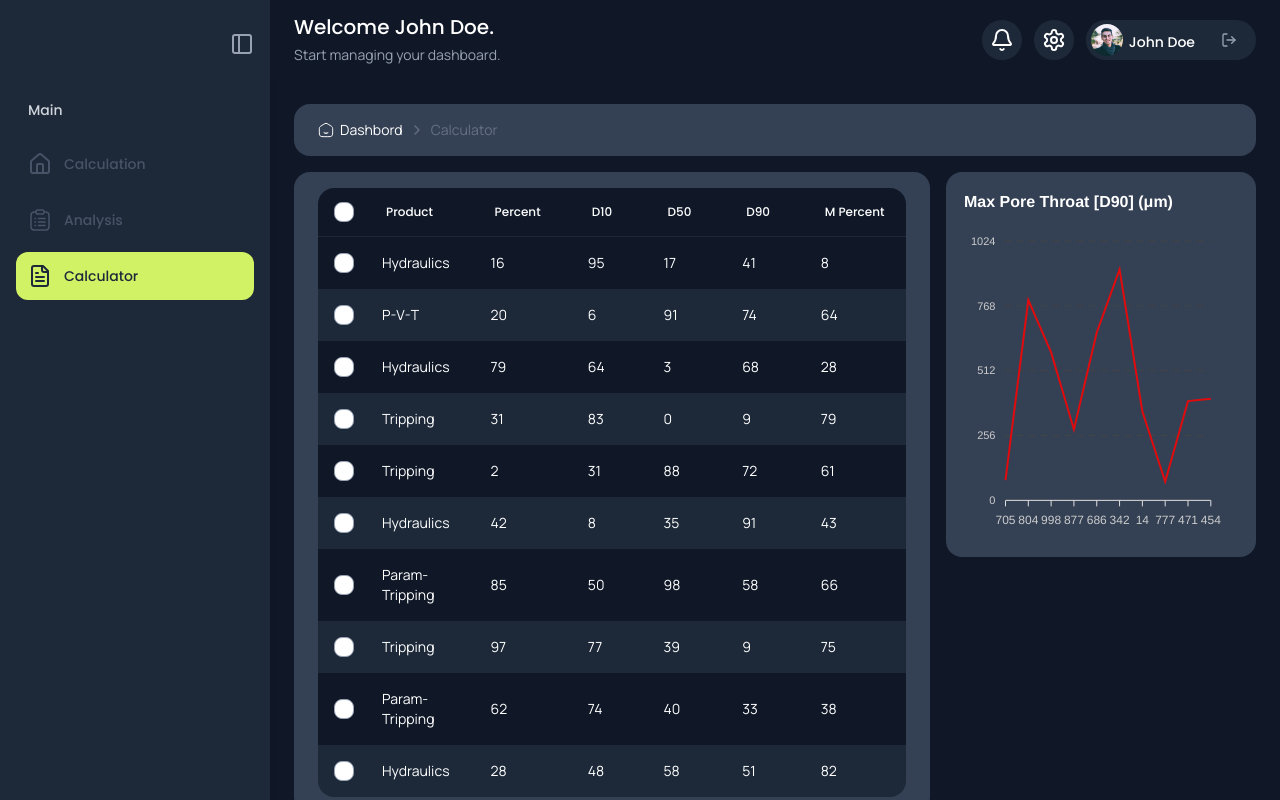
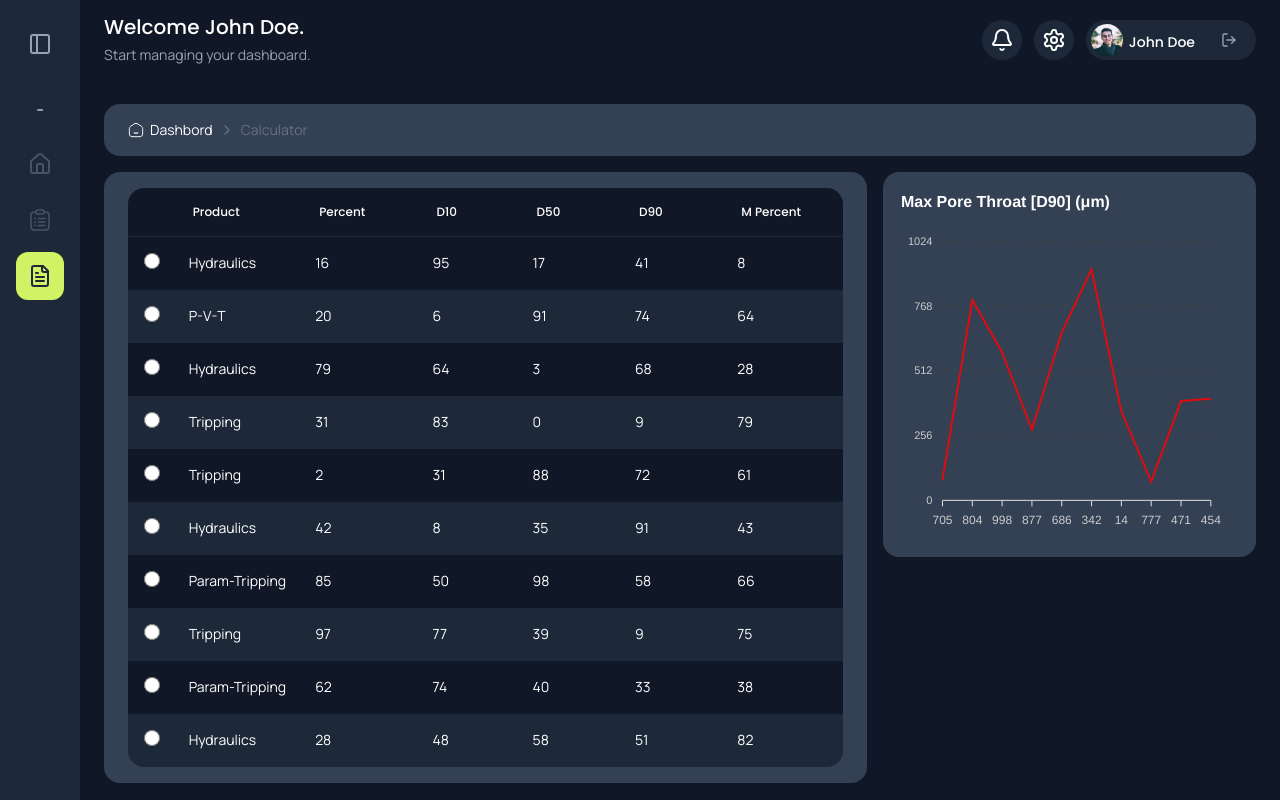
Before and after one commit to herdyy69/mining-demo, a Next.js app: page /calculator in a window 1280 px wide. Built offline with nearby package versions, Linux system fonts and the light colour scheme.

Commit message:
refactor: remove navigation buttons from form components and update PumpFlowRateChart to accept value prop

```diff
--- a/src/app/(dashboard)/calculation/[guid]/formDescription.tsx
+++ b/src/app/(dashboard)/calculation/[guid]/formDescription.tsx
@@ -106,20 +106,6 @@ export const FormDescription = () => {
           </div>
         </div>
       </div>
-      <div className='flex w-full justify-end gap-2'>
-        <div className='flex gap-2'>
-          <Form.Button
-            onClick={() => router.push('/calculation')}
-            type='button'
-            className='btn-outline-greyscale text-greyscale-0'
-          >
-            Cancel
-          </Form.Button>
-          <Form.Button type='submit' className='btn-lime'>
-            Next
-          </Form.Button>
-        </div>
-      </div>
     </Form>
   )
 }
--- a/src/app/(dashboard)/calculation/[guid]/formFluid.tsx
+++ b/src/app/(dashboard)/calculation/[guid]/formFluid.tsx
@@ -303,22 +303,6 @@ export const FormFluid = () => {
             </div>
           </div>
         </div>
-        <div className='flex w-full justify-end gap-2'>
-          <div className='flex gap-2'>
-            <Form.Button onClick={() => router.back()} type='button' className='btn-outline-greyscale text-greyscale-0'>
-              Previous
-            </Form.Button>
-            <Form.Button
-              type='submit'
-              className='btn-lime'
-              onClick={() => {
-                router.push('/calculation/xx-xxx?tab=temperature')
-              }}
-            >
-              Next
-            </Form.Button>
-          </div>
-        </div>
       </Form>
       <div className='space-y-4'>
         <div className='card h-max'>
--- a/src/app/(dashboard)/calculation/[guid]/formFormation/index.tsx
+++ b/src/app/(dashboard)/calculation/[guid]/formFormation/index.tsx
@@ -290,16 +290,6 @@ export const FormFormation = () => {
             </div>
           </div>
         </div>
-        <div className='flex w-full justify-end gap-2'>
-          <div className='flex gap-2'>
-            <Form.Button onClick={() => router.back()} type='button' className='btn-outline-greyscale text-greyscale-0'>
-              Previous
-            </Form.Button>
-            <Form.Button type='submit' className='btn-lime'>
-              Next
-            </Form.Button>
-          </div>
-        </div>
       </Form>
       <div className='card h-max pb-1 pl-2'>
         <PumpFlowRateChart />
--- a/src/app/(dashboard)/calculation/[guid]/formGeometry/index.tsx
+++ b/src/app/(dashboard)/calculation/[guid]/formGeometry/index.tsx
@@ -89,7 +89,7 @@ export const FormGeometry = () => {
           router.push('/calculation/xx-xxx?tab=fluid-System')
         }}
         onError={(error) => {}}
-        className='card col-span-2 space-y-2'
+        className='card col-span-2 h-max space-y-2'
         key={form.watch('geometry')}
       >
         <h1 className='plabs-headline-regular-24 mb-4'>
@@ -152,17 +152,6 @@ export const FormGeometry = () => {
             <Icons.Plus className='text-greyscale-0 h-4 w-4' />
           </button>
         </div>
-
-        <div className='flex w-full justify-end gap-2'>
-          <div className='flex gap-2'>
-            <Form.Button onClick={() => router.back()} type='button' className='btn-outline-greyscale text-greyscale-0'>
-              Previous
-            </Form.Button>
-            <Form.Button type='submit' className='btn-lime'>
-              Next
-            </Form.Button>
-          </div>
-        </div>
       </Form>
       <div className='space-y-4'>
         <div className='card'>
--- a/src/app/(dashboard)/calculation/[guid]/formRig/index.tsx
+++ b/src/app/(dashboard)/calculation/[guid]/formRig/index.tsx
@@ -81,7 +81,7 @@ export const FormRig = () => {
           router.push('/calculation/xx-xxx?tab=formation')
         }}
         onError={(error) => {}}
-        className='card col-span-2 space-y-2'
+        className='card col-span-2 h-max space-y-2'
       >
         <h1 className='plabs-headline-regular-24 mb-4'>
           {searchParams.get('tab')
@@ -422,16 +422,6 @@ export const FormRig = () => {
             </div>
           </div>
         </div>
-        <div className='flex w-full justify-end gap-2'>
-          <div className='flex gap-2'>
-            <Form.Button onClick={() => router.back()} type='button' className='btn-outline-greyscale text-greyscale-0'>
-              Previous
-            </Form.Button>
-            <Form.Button type='submit' className='btn-lime'>
-              Next
-            </Form.Button>
-          </div>
-        </div>
       </Form>
       <div className='space-y-4'>
         <div className='card'>
--- a/src/app/(dashboard)/calculation/[guid]/formSurvey.tsx
+++ b/src/app/(dashboard)/calculation/[guid]/formSurvey.tsx
@@ -179,16 +179,6 @@ export const FormSurvey = () => {
             </table>
           </div>
         </div>
-        <div className='flex w-full justify-end gap-2'>
-          <div className='flex gap-2'>
-            <Form.Button onClick={() => router.back()} type='button' className='btn-outline-greyscale text-greyscale-0'>
-              Previous
-            </Form.Button>
-            <Form.Button type='submit' className='btn-lime'>
-              Next
-            </Form.Button>
-          </div>
-        </div>
       </Form>
       <div className='card h-max'>
         <div className='overflow-hidden rounded-b-2xl'>
--- a/src/app/(dashboard)/calculation/[guid]/formTemperature/index.tsx
+++ b/src/app/(dashboard)/calculation/[guid]/formTemperature/index.tsx
@@ -151,16 +151,6 @@ export const FormTemperature = () => {
             </table>
           </div>
         </div>
-        <div className='flex w-full justify-end gap-2'>
-          <div className='flex gap-2'>
-            <Form.Button onClick={() => router.back()} type='button' className='btn-outline-greyscale text-greyscale-0'>
-              Previous
-            </Form.Button>
-            <Form.Button type='submit' className='btn-lime'>
-              Continue to Analyses
-            </Form.Button>
-          </div>
-        </div>
       </Form>
       <div className='card h-max pb-1 pl-2'>
         <PumpFlowRateChart />
--- a/src/app/(dashboard)/calculator/analytic.tsx
+++ b/src/app/(dashboard)/calculator/analytic.tsx
@@ -9,7 +9,7 @@ function getRandomCurveData(length: number) {
   return Array.from({ length }, () => Math.floor(Math.random() * 1000))
 }
 
-export const PumpFlowRateChart = () => {
+export const PumpFlowRateChart = ({ value }: { value: any }) => {
   const series = [
     {
       name: 'Line A',
--- a/src/app/(dashboard)/calculator/page.tsx
+++ b/src/app/(dashboard)/calculator/page.tsx
@@ -47,7 +47,7 @@ export default function Page() {
         <TableAnalysis data={data} value={value} setValue={setValue} />
       </div>
       <div className='card h-max pb-1 pl-2'>
-        <PumpFlowRateChart />
+        <PumpFlowRateChart value={value} />
       </div>
     </div>
   )
--- a/src/app/(dashboard)/calculator/table.tsx
+++ b/src/app/(dashboard)/calculator/table.tsx
@@ -1,9 +1,7 @@
 'use client'
-import Cell from '@/components/ui/table/cells'
+
 import DataTable from '@/components/ui/table/dataTable'
-import React, { useEffect } from 'react'
-import { useTableRowsSelection } from '@/hooks/useTableRowsSelection'
-import { RowSelectionState } from '@tanstack/react-table'
+import React, { useEffect, useState } from 'react'
 
 export const TableAnalysis = ({
   data,
@@ -14,36 +12,34 @@ export const TableAnalysis = ({
   value: any[]
   setValue: React.Dispatch<React.SetStateAction<any[]>>
 }) => {
-  const { selectedRows, onRowSelectionChange, onAllRowsSelectionChange } = useTableRowsSelection<RowSelectionState>()
+  const [selectedRowId, setSelectedRowId] = useState<string | null>(null)
 
   useEffect(() => {
-    const selectedData = data.data.filter((item: any) => selectedRows.includes(item.guid))
-    setValue(selectedData)
-  }, [selectedRows])
+    if (selectedRowId) {
+      const selectedData = data.data.filter((item: any) => item.percent === selectedRowId)
+      setValue(selectedData)
+    } else {
+      setValue([])
+    }
+  }, [selectedRowId])
+
+  const handleSelectionChange = (row: any) => () => {
+    const rowId = row.original.percent
+    setSelectedRowId((prev) => (prev === rowId ? null : rowId))
+  }
 
   const columns = [
     {
       id: 'select',
-      header: ({ table }: { table: any }) => {
-        return (
-          <Cell.Checkbox
-            {...{
-              checked: table.getIsAllRowsSelected(),
-              indeterminate: table.getIsSomeRowsSelected(),
-              onChange: onAllRowsSelectionChange(table),
-            }}
-          />
-        )
-      },
+      header: () => null,
       cell: ({ row }: any) => (
         <div className='px-1'>
-          <Cell.Checkbox
-            {...{
-              checked: row.getIsSelected(),
-              disabled: !row.getCanSelect(),
-              indeterminate: row.getIsSomeSelected(),
-              onChange: onRowSelectionChange(row),
-            }}
+          <input
+            type='radio'
+            name='row-select'
+            className='form-radio h-4 w-4 text-blue-600'
+            checked={row.original.percent === selectedRowId}
+            onChange={handleSelectionChange(row)}
           />
         </div>
       ),
--- a/src/contexts/menu.tsx
+++ b/src/contexts/menu.tsx
@@ -11,7 +11,7 @@ export function useMenu() {
 
 export const MenuProvider = ({ children }: { children: React.ReactNode }) => {
   const [activeCollapseRoute, setActiveCollapseRoute] = useState<Route | null>()
-  const [isSidebarCollapse, setIsSidebarCollapse] = useState<boolean>(false)
+  const [isSidebarCollapse, setIsSidebarCollapse] = useState<boolean>(true)
   const [isMobileMenuOpen, setIsMobileMenuOpen] = useState<boolean>(false)
 
   const handleCollapseRoute = (route: Route) => {
```
